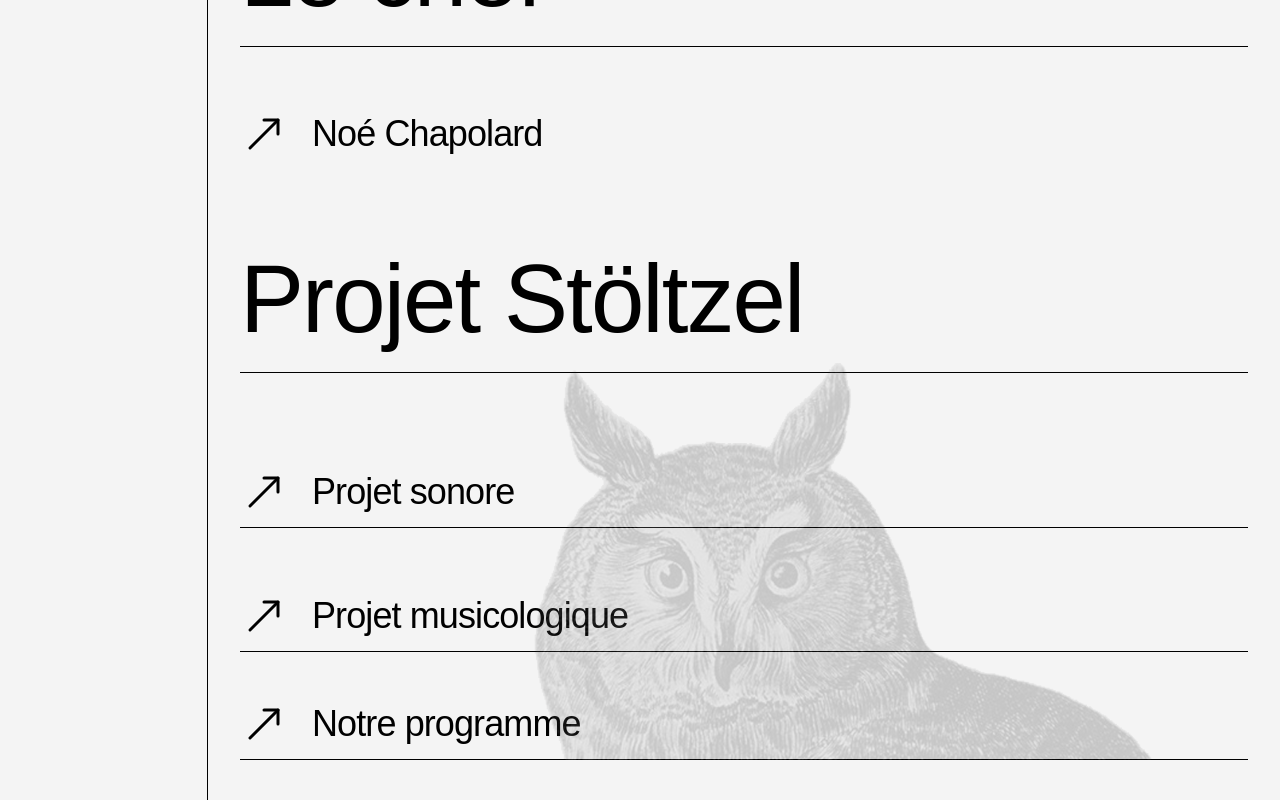
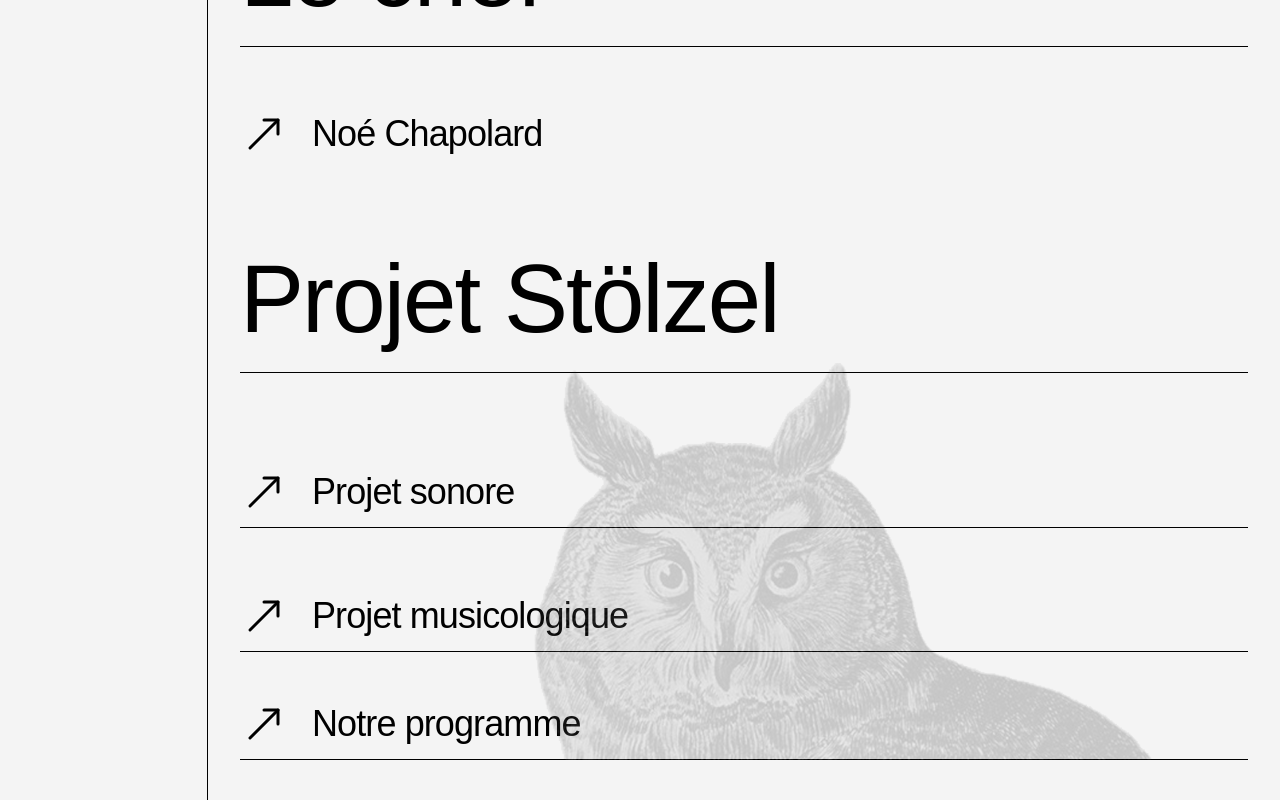
Before and after one commit to EnsemblePhaenomen/phaenomen-website, a Next.js app: page / in a window 1280 px wide. Shown: the part 3090-3890 px from the top of the page. Built offline with nearby package versions, Linux system fonts and the light colour scheme; a web font is replaced by a local one.

Commit message:
correct name from stoltzel to solzel

```diff
--- a/app/Components/Sections/About/ProjetStolzel.tsx
+++ b/app/Components/Sections/About/ProjetStolzel.tsx
@@ -55,7 +55,7 @@ export default function ProjetStolzel() {
       <section className="relative z-0 mx-auto px-4 sm:px-6 lg:px-8 py-10 max-w-full">
         {/* Top title */}
         <div className="w-full flex flex-col">
-          <h2 className="section-title pb-6">Projet Stöltzel</h2>
+          <h2 className="section-title pb-6">Projet Stölzel</h2>
           <AnimatedBorderCard
             className=""
             sides={["top"]}
```
